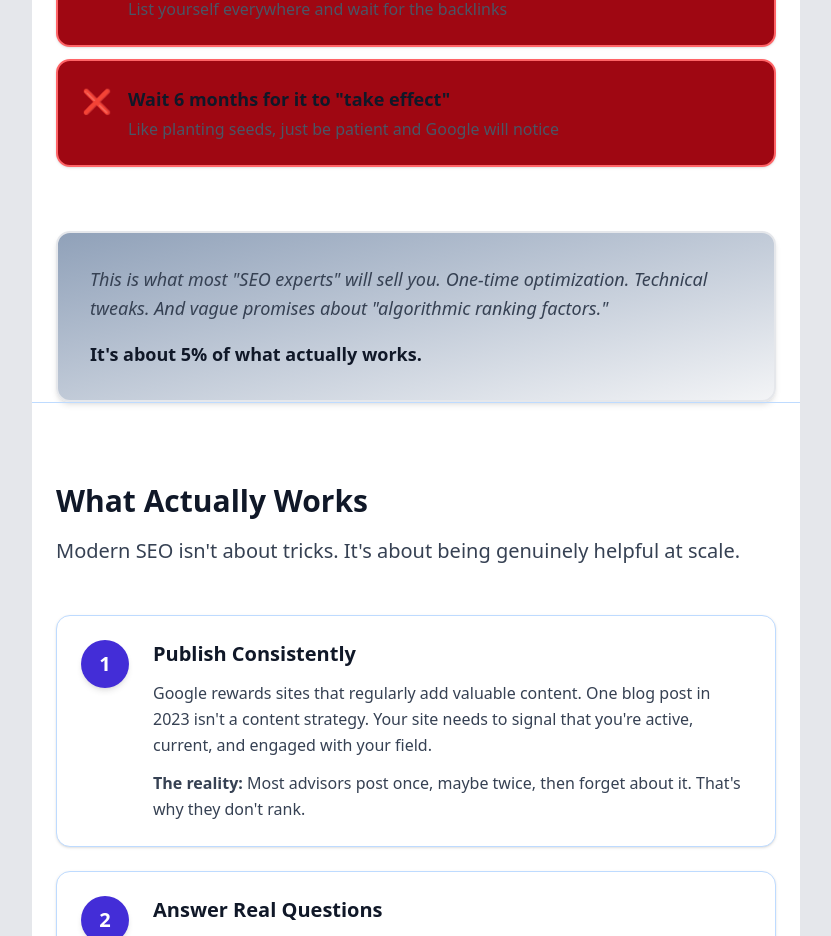
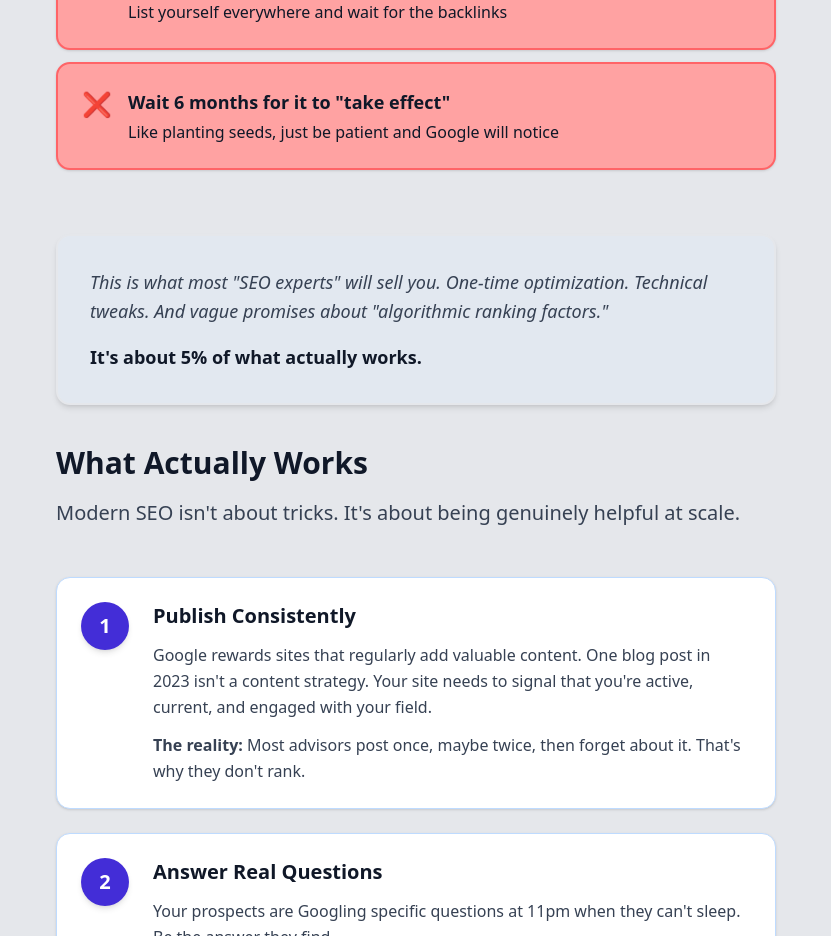
Before and after one commit to m4cbeth/warpofolio, a Next.js app: page /seo in a window 1280 px wide. Shown: the part 1016-1952 px from the top of the page, without its empty margins (224-1055 px from the left). Built offline with nearby package versions, Linux system fonts and the light colour scheme; no server answers.

Commit message:
switching to sprout

```diff
--- a/src/app/(home)/seo/page.tsx
+++ b/src/app/(home)/seo/page.tsx
@@ -85,11 +85,11 @@ const contentEngineFeatures = [
 // Myth Card Component
 function MythCard({ title, description }: { title: string; description: string }) {
     return (
-        <div className="flex items-start gap-4 p-6 rounded-xl bg-red-800 border-2 border-red-400 shadow-sm">
+        <div className="flex items-start gap-4 p-6 rounded-xl bg-red-300 dark:bg-red-950 border-2 border-red-400 shadow-sm">
             <span className="text-2xl flex-shrink-0">❌</span>
             <div>
                 <p className="font-semibold text-gray-900 dark:text-white text-lg">{title}</p>
-                <p className="text-gray-600 dark:text-gray-100 mt-1">{description}</p>
+                <p className="text-gray-900 dark:text-gray-100 mt-1">{description}</p>
             </div>
         </div>
     );
@@ -158,9 +158,9 @@ function FeatureCard({ text }: { text: string }) {
 
 export default function SEOPage() {
     return (
-        <div className="min-h-screen max-w-3xl mx-auto bg-white dark:bg-slate-950">
+        <div className="min-h-screen max-w-3xl mx-auto bg-gray-200 dark:bg-slate-950">
             {/* Hero Section */}
-            <section className=" relative overflow-hidden border-b border-gray-200 dark:border-gray-800">
+            <section className=" relative overflow-hidden border-b-4 border-gray-200 dark:border-gray-800">
                 <div className="mx-auto max-w-4xl px-6 py-20 lg:py-28">
                     <h1 className="text-4xl text-center mt-10 font-bold tracking-tight text-gray-900 dark:text-white sm:text-5xl lg:text-6xl">
                         Why Most Advisor Websites <br /> {`Don't Get Leads`}
@@ -183,7 +183,7 @@ export default function SEOPage() {
                     ))}
                 </div>
 
-                <div className="mt-10  p-8 rounded-xl bg-gradient-to-br from-slate-400 to-gray-100 dark:from-slate-800 dark:to-slate-900 border-2 border-gray-200 dark:border-slate-700 shadow-md">
+                <div className="mt-10  p-8 rounded-xl bg-slate-200 dark:bg-slate-800 border-2 border-gray-200 dark:border-slate-700 shadow-md">
                     <p className="text-lg text-gray-700 dark:text-gray-100 italic leading-relaxed">
                         This is what most "SEO experts" will sell you. One-time optimization. Technical tweaks. And vague promises about "algorithmic ranking factors."
                     </p>
@@ -194,8 +194,8 @@ export default function SEOPage() {
             </section>
 
             {/* What Actually Works */}
-            <section className=" border-y border-blue-200 dark:border-blue-900/30">
-                <div className="mx-auto max-w-4xl px-6 py-20">
+            <section className=" border-blue-200 dark:border-blue-900/30 mt-10">
+                <div className="mx-auto max-w-4xl px-6 ">
                     <h2 className="text-3xl font-bold text-gray-900 dark:text-white mb-4">
                         What Actually Works
                     </h2>
@@ -279,11 +279,11 @@ export default function SEOPage() {
                             href="/contact"
                             className="inline-flex items-center justify-center px-8 py-4 text-lg font-semibold text-white bg-blue-600 hover:bg-blue-700 rounded-lg transition-all shadow-lg hover:shadow-xl"
                         >
-                            Book a Call
+                            Request a Free Audit
                         </a>
                     </div>
 
-                    <p className="text-lg text-center mt-20 text-gray-300 dark:text-gray-400">
+                    <p className="text-lg text-center mt-20 text-black dark:text-gray-400">
                         We handle the work. You stay the financial advisor.
                     </p>
                 </div>
@@ -304,19 +304,31 @@ export default function SEOPage() {
                         {`The advisors who succeeded weren't the ones with the fanciest websites. They were the ones who consistently showed up, published valuable insights, and built trust over time.`}
                     </p>
 
-                    <div className="flex items-start gap-4 p-6 rounded-xl bg-gradient-to-br from-green-50 to-emerald-50 dark:from-green-950/30 dark:to-emerald-950/30 border-2 border-green-300 dark:border-green-700 shadow-md">
-                        <span className="text-3xl flex-shrink-0">💡</span>
-                        <p className="italic text-xl font-semibold text-gray-900 dark:text-green-100 leading-relaxed">
+                    <div className="p-8 rounded-xl bg-gradient-to-br from-green-50 to-emerald-50 dark:from-green-950/30 dark:to-emerald-950/30 border-2 border-green-300 dark:border-green-700 shadow-lg">
+                        <div className="flex items-start gap-4 mb-6">
+                            <span className="text-4xl flex-shrink-0">💡</span>
+                            <div>
+                                <h3 className="text-2xl font-bold text-gray-900 dark:text-green-100 mb-4">
+                                    Here's the Key Insight
+                                </h3>
+                                <p className="italic text-xl font-semibold text-gray-900 dark:text-green-100 leading-relaxed mb-6">
                                     {`That's what SEO actually is: showing up consistently with valuable information until you become the obvious choice.`}
                                 </p>
                             </div>
+                        </div>
 
-                    <p className="text-gray-900 dark:text-white leading-relaxed">
+                        <div className="bg-white/50 dark:bg-green-900/20 p-6 rounded-lg border border-green-200 dark:border-green-600">
+                            <p className="text-lg text-gray-800 dark:text-green-100 leading-relaxed mb-4">
                                 {`The difference is, you don't have to do it yourself. That's what we're here for.`}
                             </p>
-                    <Link href="/content-engine" className="text-blue-600 hover:text-blue-700">
-                        Learn More About the Content Engine
+                            <Link
+                                href="/content-engine"
+                                className="inline-flex items-center px-6 py-3 bg-green-600 hover:bg-green-700 text-white font-semibold rounded-lg transition-colors shadow-md hover:shadow-lg"
+                            >
+                                Learn More About the Content Engine →
                             </Link>
+                        </div>
+                    </div>
                 </div>
             </section>
         </div>
```
Lines whose indentation alone changed are shown as unchanged.
